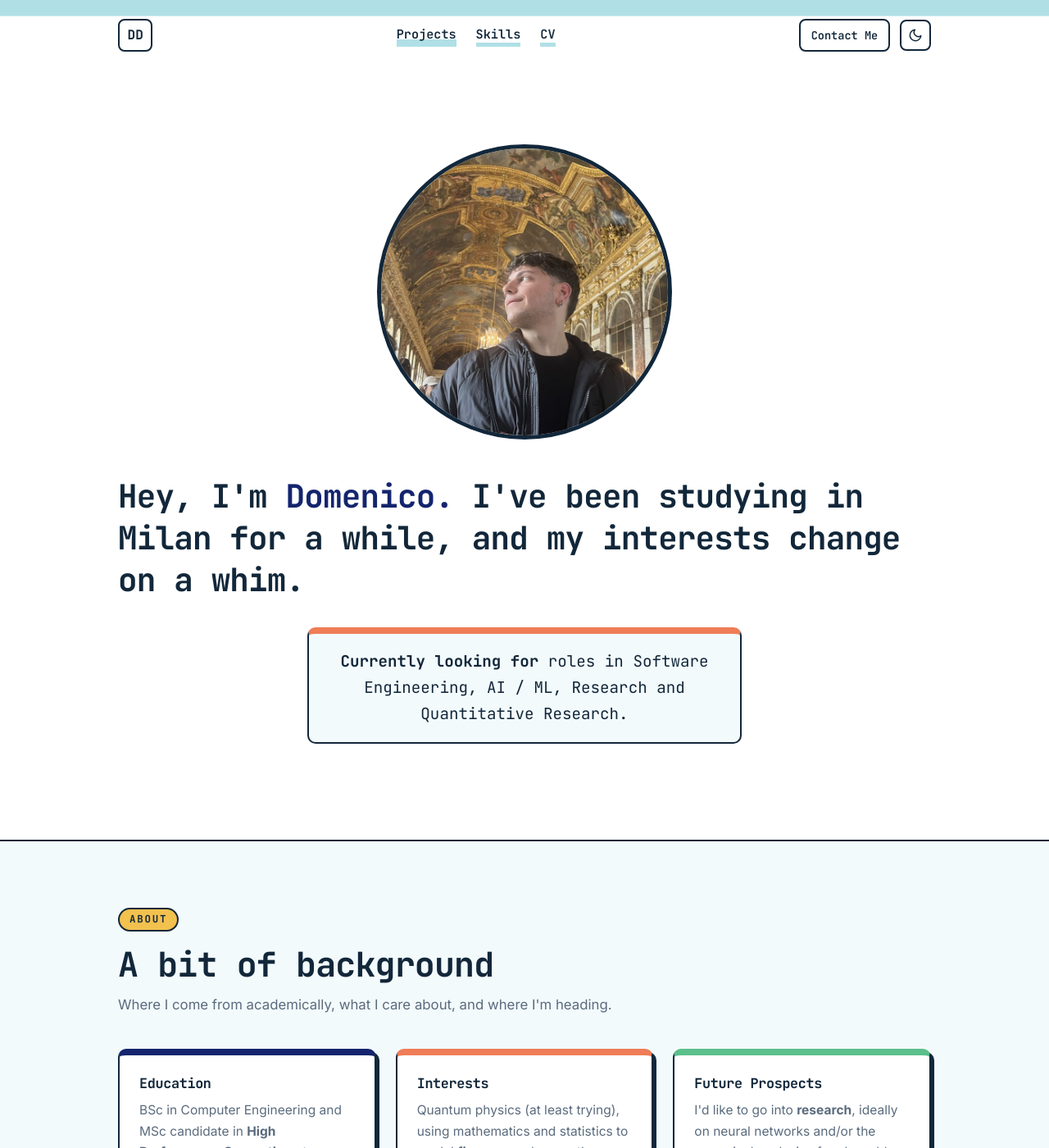
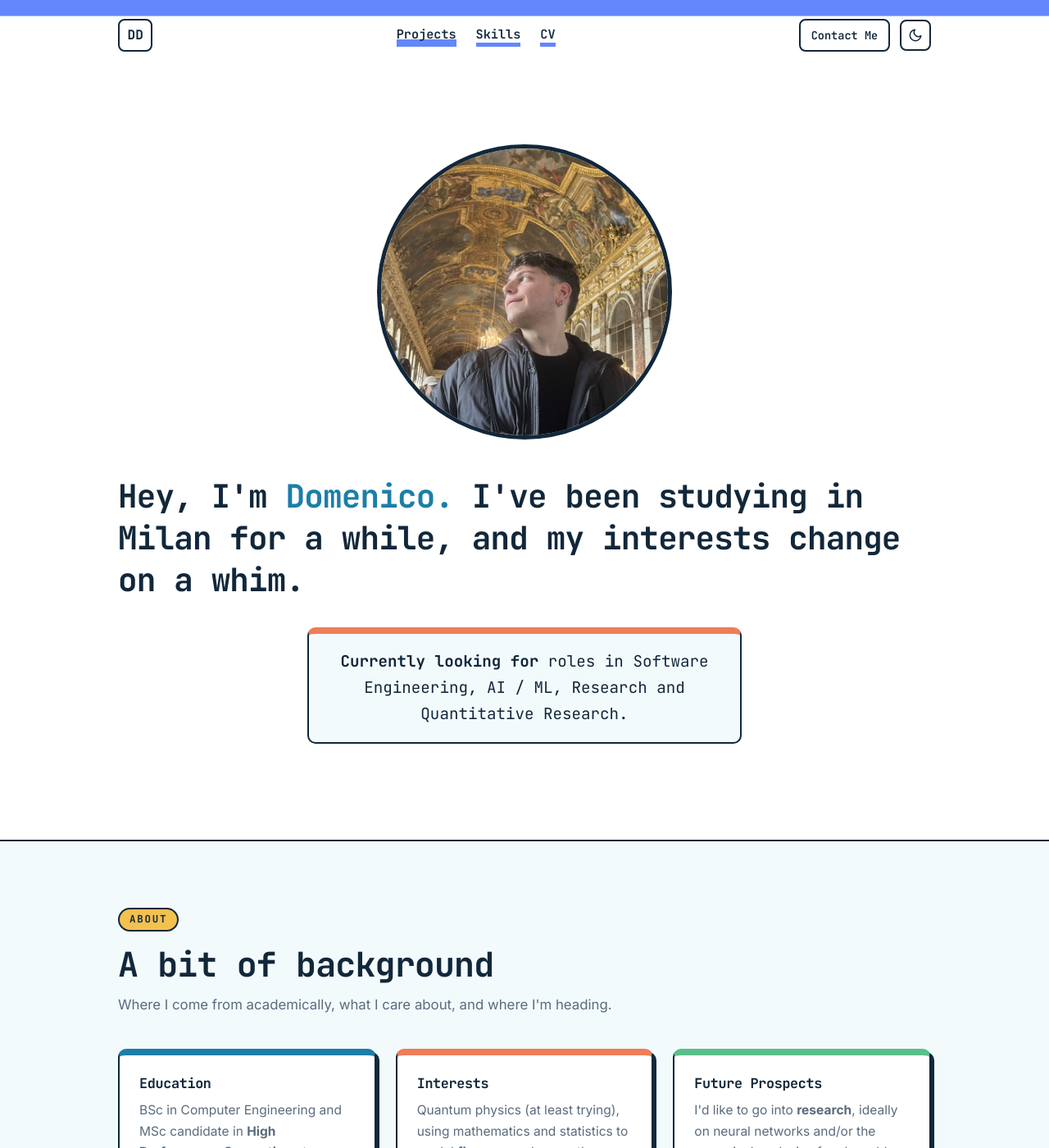
Before and after one commit to DomDegi/domdegi.github.io, a Jekyll site: the page built from index.html, in a window 1280 px wide and 1400 px high. Shown: the whole window at 82% size. Built offline with Jekyll 4.4.1, drawn with Linux system fonts in a browser that asks for light colours.

Commit message:
Swap the powder blue band for a pastel blue, restore the accent
#6387fd replaces the powder blue for the header band, the nav
underlines, the Skills section and the card footer band. Revert the
accent to the previous teal-blue: the navy was a misreading of which
blue was meant, and it collided with the body text colour anyway.

The new band is saturated enough that the muted grey lede fails against
it, so on that section the lede takes the on-band colour. Dark text on
#6387fd is about 4.7:1, which passes; white would be about 3.3:1, which
is why the text on the band stays dark.

Co-Authored-By: Claude Opus 5 <noreply@anthropic.com>
Claude-Session: https://claude.ai/code/session_01WCARhjTm4Z9ZAweJDSffQC

```diff
--- a/assets/css/main.css
+++ b/assets/css/main.css
@@ -4,9 +4,9 @@
 :root {
   --bg: #ffffff;
   --bg-alt: #f3fafc;
-  --band: #b0e0e6;
+  --band: #6387fd;
   /* powder blue */
-  --footer-band: #b0e0e6;
+  --footer-band: #6387fd;
   --band-deep: #17394d;
   --ink: #12273a;
   --text: #12273a;
@@ -14,7 +14,7 @@
   --border: #12273a;
   --border-soft: #cfe3ea;
   --card-bg: #ffffff;
-  --accent: #14256e;
+  --accent: #1c7ea8;
   --accent-2: #ef7d57;
   --accent-3: #f2c14e;
   --accent-4: #5bbf8a;
@@ -37,8 +37,8 @@
 [data-theme="dark"] {
   --bg: #0e1a24;
   --bg-alt: #132532;
-  --band: #1d4f63;
-  --footer-band: #9ad4e2;
+  --band: #2f44a8;
+  --footer-band: #8299f5;
   --band-deep: #0a141c;
   --ink: #04090d;
   --text: #e6f1f5;
@@ -46,7 +46,7 @@
   --border: #3c6579;
   --border-soft: #23404f;
   --card-bg: #162a38;
-  --accent: #93a9f0;
+  --accent: #79cde8;
   --accent-2: #f59b7c;
   --accent-3: #f2c14e;
   --accent-4: #77d3a4;
@@ -381,6 +381,11 @@ img {
   color: #b9d4de;
 }
 
+/* The band is saturated enough that the muted grey fails against it. */
+.section--band .section-lede {
+  color: var(--on-band);
+}
+
 .eyebrow {
   display: inline-block;
   font-family: var(--font-mono);
```
